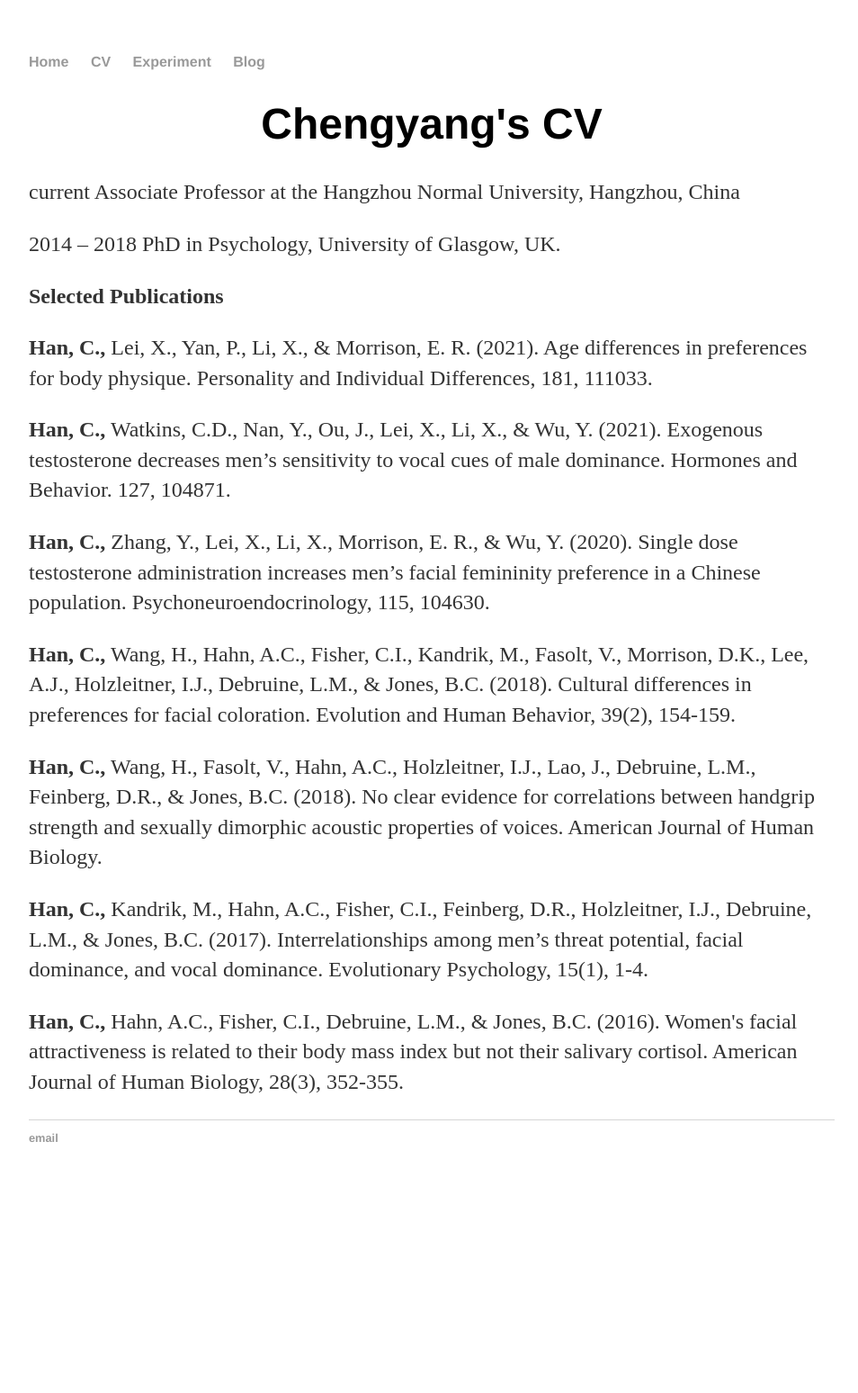
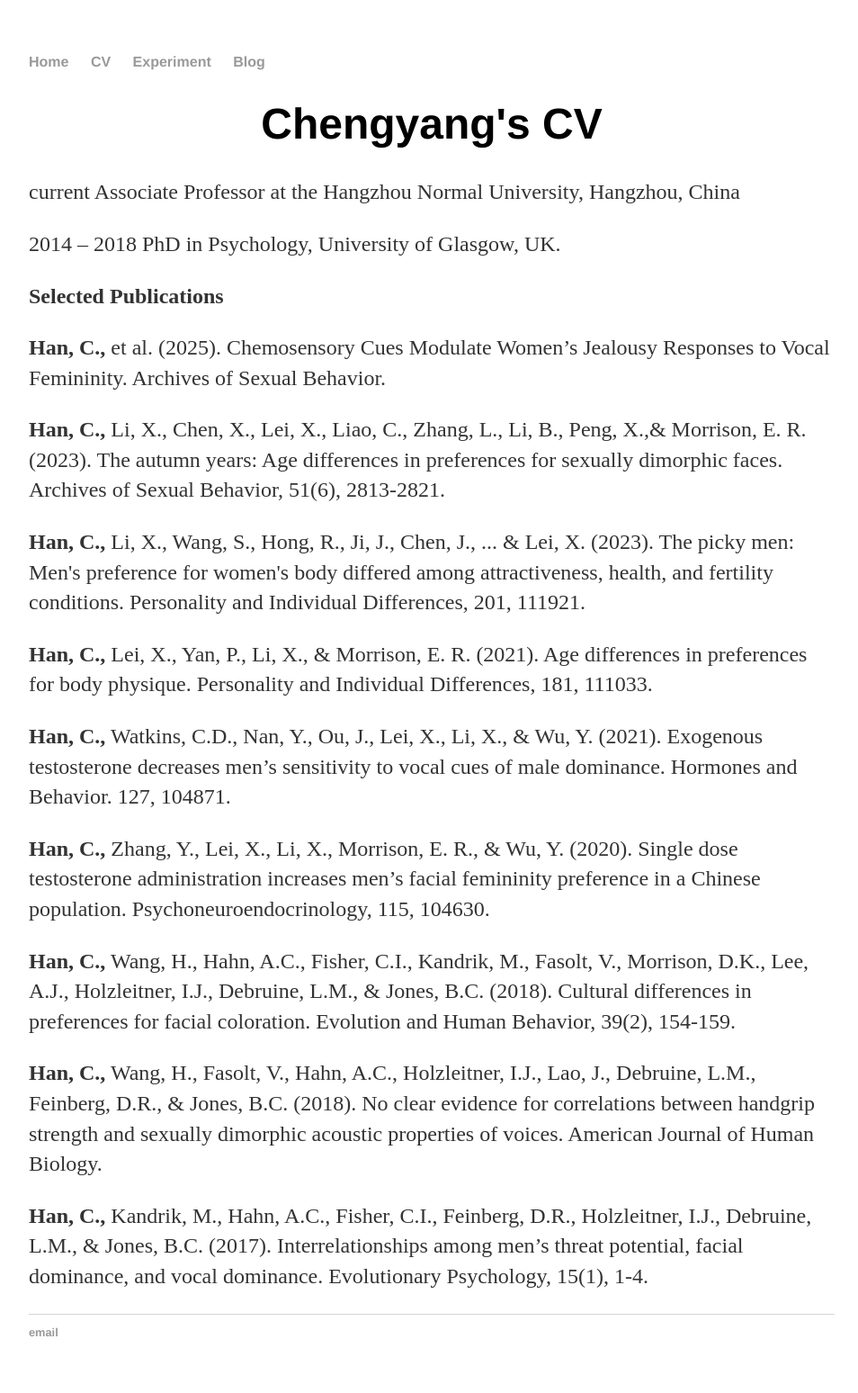
Before and after one commit to chengyanghan/chengyanghan.github.io, a Jekyll site: the page built from cv/index.html, in a window 1280 px wide. Shown: the whole page at 90% size, without its empty margins (160-1114 px from the left). Built offline with Jekyll 4.4.1, drawn with Linux system fonts in a browser that asks for light colours; before the commit the page ends 1332 px from its top, so only the background shows below that.

Commit message:
Update index.html

```diff
--- a/cv/index.html
+++ b/cv/index.html
@@ -12,11 +12,14 @@ title: Chengyang Han
 
   <p><b>Selected Publications</b></p>
 
+  <p><b>Han, C.,</b> et al. (2025). Chemosensory Cues Modulate Women’s Jealousy Responses to Vocal Femininity. Archives of Sexual Behavior.</p>
+  <p><b>Han, C.,</b> Li, X., Chen, X., Lei, X., Liao, C., Zhang, L., Li, B., Peng, X.,& Morrison, E. R. (2023). The autumn years: Age differences in preferences for sexually dimorphic faces. Archives of Sexual Behavior, 51(6), 2813-2821.</p>
+  <p><b>Han, C.,</b> Li, X., Wang, S., Hong, R., Ji, J., Chen, J., ... & Lei, X. (2023). The picky men: Men's preference for women's body differed among attractiveness, health, and fertility conditions. Personality and Individual Differences, 201, 111921.</p>
   <p><b>Han, C.,</b> Lei, X., Yan, P., Li, X., & Morrison, E. R. (2021). Age differences in preferences for body physique. Personality and Individual Differences, 181, 111033.</p>
   <p><b>Han, C.,</b> Watkins, C.D., Nan, Y., Ou, J., Lei, X., Li, X., & Wu, Y. (2021). Exogenous testosterone decreases men’s sensitivity to vocal cues of male dominance. Hormones and Behavior. 127, 104871.</p>
   <p><b>Han, C.,</b> Zhang, Y., Lei, X., Li, X., Morrison, E. R., & Wu, Y. (2020). Single dose testosterone administration increases men’s facial femininity preference in a Chinese population. Psychoneuroendocrinology, 115, 104630.</p>
   <p><b>Han, C.,</b> Wang, H., Hahn, A.C., Fisher, C.I., Kandrik, M., Fasolt, V., Morrison, D.K., Lee, A.J., Holzleitner, I.J., Debruine, L.M., & Jones, B.C. (2018). Cultural differences in preferences for facial coloration. Evolution and Human Behavior, 39(2), 154-159.</p>
   <p><b>Han, C.,</b> Wang, H., Fasolt, V., Hahn, A.C., Holzleitner, I.J., Lao, J., Debruine, L.M., Feinberg, D.R., & Jones, B.C. (2018). No clear evidence for correlations between handgrip strength and sexually dimorphic acoustic properties of voices. American Journal of Human Biology.</p>
   <p><b>Han, C.,</b> Kandrik, M., Hahn, A.C., Fisher, C.I., Feinberg, D.R., Holzleitner, I.J., Debruine, L.M., & Jones, B.C. (2017). Interrelationships among men’s threat potential, facial dominance, and vocal dominance. Evolutionary Psychology, 15(1), 1-4.</p>
-  <p><b>Han, C.,</b> Hahn, A.C., Fisher, C.I., Debruine, L.M., & Jones, B.C. (2016). Women's facial attractiveness is related to their body mass index but not their salivary cortisol. American Journal of Human Biology, 28(3), 352-355.</p>
+
 </div><!-- /.blurb -->
```
